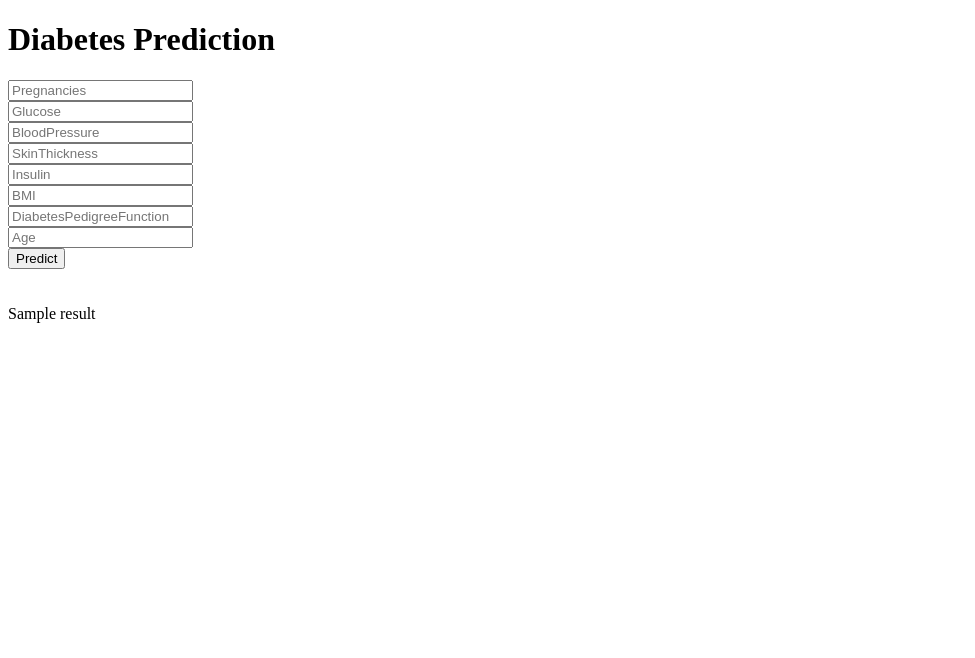
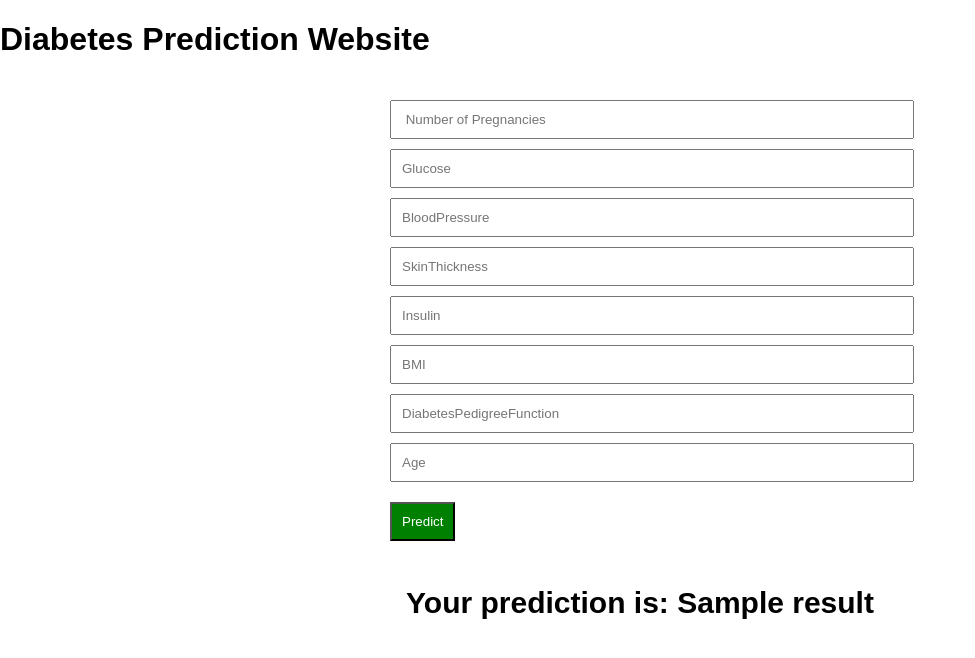
Before and after one commit to Gauravpathak1789/Diabetic_Prediction_1, a Flask app: template templates/home.html in a window 1280 px wide. Shown: the top 658 px of the page, without its empty margins (0-975 px from the left). Run offline with Flask 3, Linux system fonts and the light colour scheme; the template is opened without the code that fills it: most values are stand-ins (such as "Sample title", 1, 10 or a date in 2020); parts of the project's set-up code (start-up, migrations or seed data) failed here and were passed over.

Commit message:
Update home.html

```diff
--- a/templates/home.html
+++ b/templates/home.html
@@ -1,16 +1,47 @@
+
 <!DOCTYPE html>
-<html >
+<html>
 <head>
-  <meta charset="UTF-8">
-  <title>ML API</title>
+   <meta charset="UTF-8">
+  <title>Diabetes Prediction Website</title>
+  <style>
+    body {
+      font-family: sans-serif;
+      margin: 0;
+    }
 
+    form {
+      width: 500px;
+      margin: 0 auto;
+      padding: 20px;
+    }
+
+    input {
+      width: 100%;
+      padding: 10px;
+      margin-bottom: 10px;
+    }
+
+    button {
+      background-color: #008000;
+      color: white;
+      padding: 10px;
+      margin-top: 10px;
+    }
+
+    .Prediction {
+      font-size: 20px;
+      text-align: center;
+      margin-top: 20px;
+    }
+  </style>
 </head>
+<body>
+  <div class="login">
+  <h1>Diabetes Prediction Website</h1>
 
-<body>
- <div class="login">
-	<h1>Diabetes Prediction</h1>
     <form action="{{ url_for('predict_datapoint')}}" method="post">
-      <input type="text" name="Pregnancies" placeholder="Pregnancies" required="required" /><br>
+      <input type="text" name="Pregnancies" placeholder=" Number of Pregnancies" required="required" /><br>
     	<input type="text" name="Glucose" placeholder="Glucose" required="required" /><br>
         <input type="text" name="BloodPressure" placeholder="BloodPressure" required="required" /><br>
         <input type="text" name="SkinThickness" placeholder="SkinThickness" required="required" /><br>
@@ -18,18 +49,15 @@
         <input type="text" name="BMI" placeholder="BMI" required="required" /><br>
         <input type="text" name="DiabetesPedigreeFunction" placeholder="DiabetesPedigreeFunction" required="required" /><br>
         <input type="text" name="Age" placeholder="Age" required="required" /><br>
+        <button type="submit" class="btn btn-primary btn-block btn-large">Predict</button>
+  </form>
 
+  <div class="Prediction">
+    <h2>
+      Your prediction is:  {{result}}
+       </h2>
+  </div>
 
-        <button type="submit" class="btn btn-primary btn-block btn-large">Predict</button>
-    </form>
-<body>
-
-   <br>
-   <br>
-
-
- </div>
- {{result}}
-
+</div>
 </body>
 </html>
```
